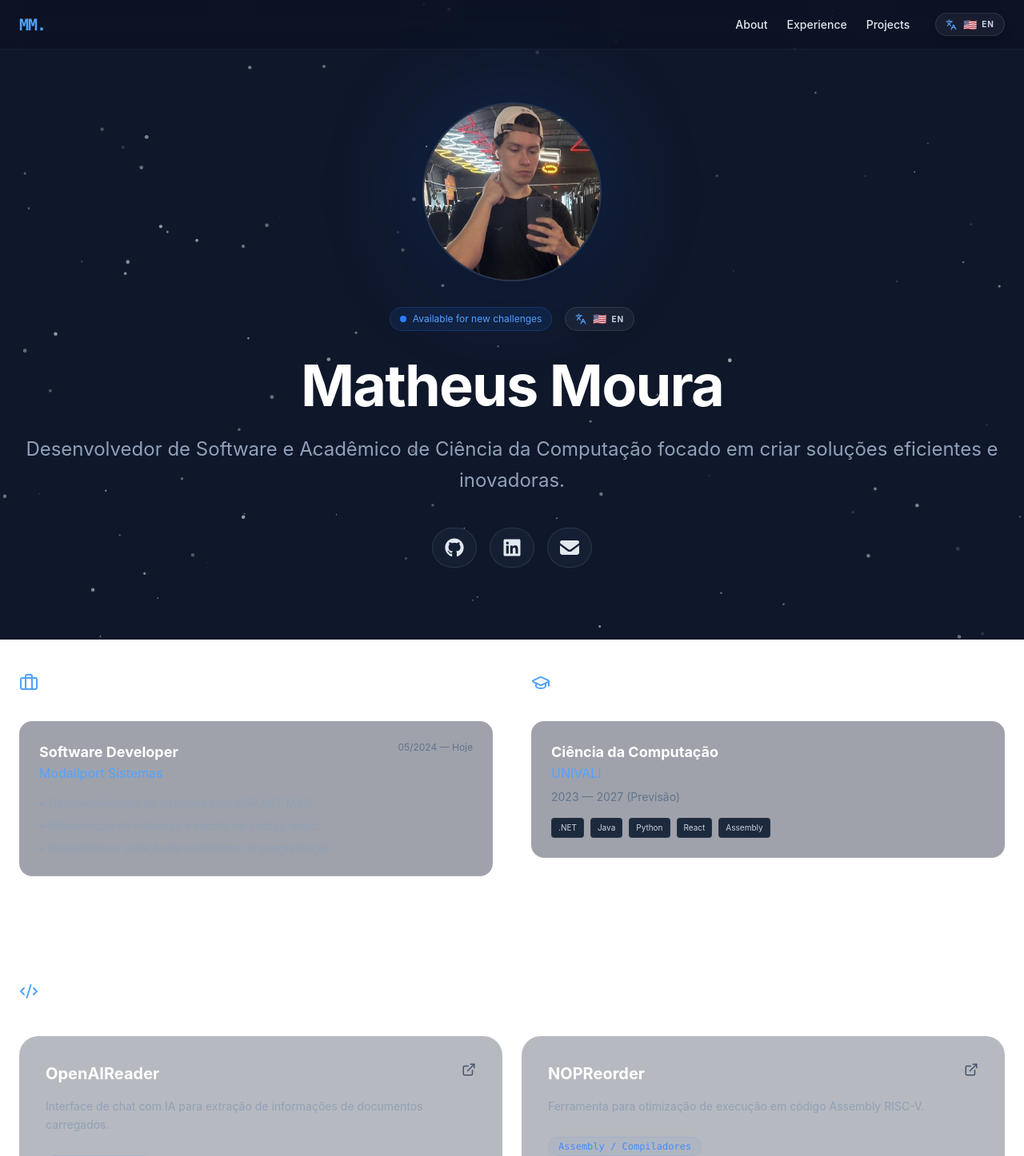
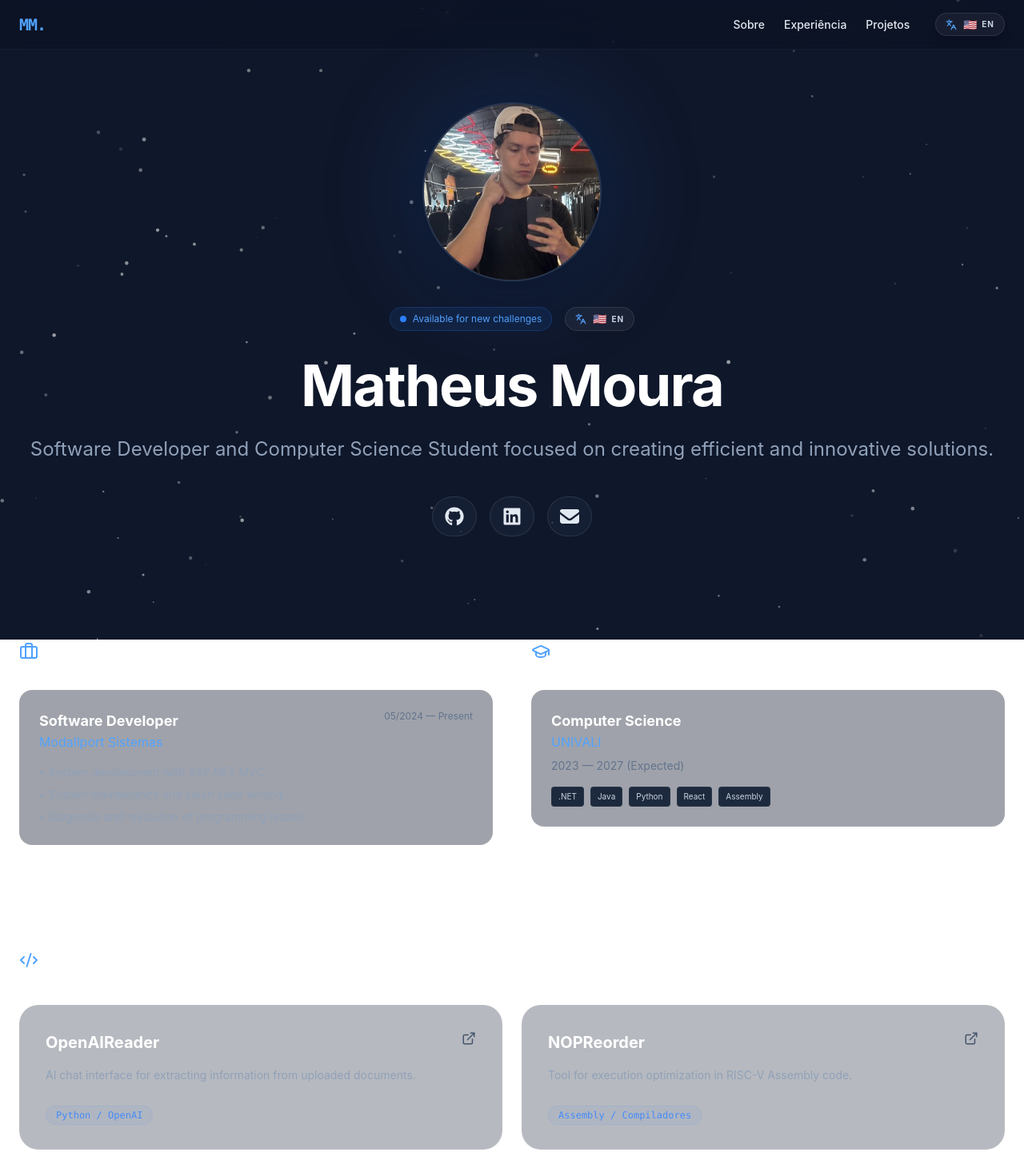
Before and after one commit to MathMoura18/MouraPortfolio, a React (Vite) app: page / in a window 1280 px wide. Shown: the top 1446 px of the page at 80% size. Built offline with nearby package versions, Linux system fonts and the light colour scheme.

Commit message:
traducoes

```diff
--- a/src/i18n.js
+++ b/src/i18n.js
@@ -5,47 +5,91 @@ import LanguageDetector from "i18next-browser-languagedetector";
 const resources = {
   pt: {
     translation: {
-      // Hero / Home
-      welcome: "Desenvolvedor de Software",
       available: "Disponível para novos desafios",
-
-      // Header Nav
-      nav: {
-        about: "Sobre",
-        experience: "Experiência",
-        projects: "Projetos",
+      hero_subtitle:
+        "Desenvolvedor de Software e Acadêmico de Ciência da Computação focado em criar soluções eficientes e inovadoras.",
+      experience: {
+        title: "Experiência Atual",
+        date: "05/2024 — Hoje",
+        job_desc: {
+          1: "Desenvolvimento de sistemas com ASP.NET MVC.",
+          2: "Manutenção de sistemas e escrita de código limpo.",
+          3: "Diagnóstico e solução de problemas de programação.",
+        },
       },
-
-      // Página de Projetos
+      education: {
+        title: "Educação",
+        course: "Ciência da Computação",
+        date: "2023 — 2027 (Previsão)",
+      },
+      projects: {
+        section_title: "Projetos Selecionados",
+        openai: {
+          desc: "Interface de chat com IA para extração de informações de documentos carregados.",
+        },
+        nop: {
+          desc: "Ferramenta para otimização de execução em código Assembly RISC-V.",
+        },
+        cat: {
+          desc: "Site completo e funcional para uma ONG de adoção de gatos.",
+        },
+        beat: {
+          desc: "Minigame de adivinhação de palavras utilizando a API da OpenAI.",
+        },
+        aws: {
+          desc: "Configuração e deploy de portal acadêmico utilizando serviços AWS.",
+        },
+      },
       projects_page: {
         title: "Projetos",
         subtitle:
           "Uma coleção de experimentos, trabalhos acadêmicos e soluções reais desenvolvidas durante minha jornada em Ciência da Computação.",
         filter_by: "Filtrar por:",
         all: "Todos",
+        no_results: "Nenhum projeto encontrado nesta categoria.",
       },
     },
   },
   en: {
     translation: {
-      // Hero / Home
-      welcome: "Software Developer",
       available: "Available for new challenges",
-
-      // Header Nav
-      nav: {
-        about: "About",
-        experience: "Experience",
-        projects: "Projects",
+      hero_subtitle:
+        "Software Developer and Computer Science Student focused on creating efficient and innovative solutions.",
+      experience: {
+        title: "Current Experience",
+        date: "05/2024 — Present",
+        job_desc: {
+          1: "System development with ASP.NET MVC.",
+          2: "System maintenance and clean code writing.",
+          3: "Diagnosis and resolution of programming issues.",
+        },
       },
-
-      // Página de Projetos
+      education: {
+        title: "Education",
+        course: "Computer Science",
+        date: "2023 — 2027 (Expected)",
+      },
+      projects: {
+        section_title: "Selected Projects",
+        openai: {
+          desc: "AI chat interface for extracting information from uploaded documents.",
+        },
+        nop: {
+          desc: "Tool for execution optimization in RISC-V Assembly code.",
+        },
+        cat: { desc: "Full-stack functional website for a cat adoption NGO." },
+        beat: { desc: "Word guessing minigame using the OpenAI API." },
+        aws: {
+          desc: "Configuration and deployment of an academic portal using AWS services.",
+        },
+      },
       projects_page: {
         title: "Projects",
         subtitle:
-          "A collection of experiments, academic work, and real solutions developed during my Computer Science journey.",
+          "A collection of experiments, academic work, and real-world solutions developed during my Computer Science journey.",
         filter_by: "Filter by:",
         all: "All",
+        no_results: "No projects found in this category.",
       },
     },
   },
--- a/src/pages/Home.tsx
+++ b/src/pages/Home.tsx
@@ -12,28 +12,29 @@ import { LanguageButton } from "../components/LanguageButton";
 const Home = () => {
   const { t } = useTranslation();
 
+  // Projetos estruturados para buscar tradução dinamicamente
   const projects = [
     {
       title: "OpenAIReader",
-      desc: "Interface de chat com IA para extração de informações de documentos carregados.",
+      desc: t("projects.openai.desc"),
       tech: "Python / OpenAI",
       link: "https://github.com/MathMoura18/OpenAIReader",
     },
     {
       title: "NOPReorder",
-      desc: "Ferramenta para otimização de execução em código Assembly RISC-V.",
+      desc: t("projects.nop.desc"),
       tech: "Assembly / Compiladores",
       link: "https://github.com/MathMoura18/NOPReorder",
     },
     {
       title: "CatPetunia",
-      desc: "Site completo e funcional para uma ONG de adoção de gatos.",
+      desc: t("projects.cat.desc"),
       tech: "React / Full-stack",
       link: "https://github.com/MathMoura18/CatPetunia",
     },
     {
       title: "TryToBeatChatGPT",
-      desc: "Minigame de adivinhação de palavras utilizando a API da OpenAI.",
+      desc: t("projects.beat.desc"),
       tech: "JavaScript / IA",
       link: "https://github.com/MathMoura18/TryToBeatChatGPT",
     },
@@ -47,7 +48,6 @@ const Home = () => {
       <main className="container mx-auto px-6 pt-32">
         {/* Hero Section */}
         <section className="flex flex-col items-center text-center mb-32">
-          {/* Avatar com estilização aprimorada */}
           <div className="relative mb-8">
             <div className="absolute inset-0 bg-blue-500/20 blur-3xl rounded-full"></div>
             <img
@@ -65,7 +65,6 @@ const Home = () => {
               </span>
               {t("available")}
             </div>
-
             <LanguageButton />
           </div>
 
@@ -73,8 +72,7 @@ const Home = () => {
             Matheus Moura
           </h1>
           <p className="text-xl md:text-2xl text-slate-400 max-w-7xl leading-relaxed">
-            Desenvolvedor de Software e Acadêmico de Ciência da Computação
-            focado em criar soluções eficientes e inovadoras.
+            {t("hero_subtitle")}
           </p>
 
           <div className="flex gap-4 mt-10">
@@ -107,8 +105,8 @@ const Home = () => {
         <section id="experience" className="grid md:grid-cols-2 gap-12 mb-32">
           <div className="space-y-8">
             <h2 className="text-2xl font-bold flex items-center gap-2 text-white">
-              <Briefcase className="text-blue-400" size={24} /> Experiência
-              Atual
+              <Briefcase className="text-blue-400" size={24} />{" "}
+              {t("experience.title")}
             </h2>
             <div className="bg-slate-900/40 border border-white/5 p-6 rounded-2xl">
               <div className="flex justify-between items-start mb-4">
@@ -118,27 +116,30 @@ const Home = () => {
                   </h3>
                   <p className="text-blue-400">Modallport Sistemas</p>
                 </div>
-                <span className="text-xs text-slate-500">05/2024 — Hoje</span>
+                <span className="text-xs text-slate-500">
+                  {t("experience.date")}
+                </span>
               </div>
               <ul className="text-sm text-slate-400 space-y-2">
-                <li>• Desenvolvimento de sistemas com ASP.NET MVC.</li>
-                <li>• Manutenção de sistemas e escrita de código limpo.</li>
-                <li>• Diagnóstico e solução de problemas de programação.</li>
+                <li>• {t("experience.job_desc.1")}</li>
+                <li>• {t("experience.job_desc.2")}</li>
+                <li>• {t("experience.job_desc.3")}</li>
               </ul>
             </div>
           </div>
 
           <div className="space-y-8">
             <h2 className="text-2xl font-bold flex items-center gap-2 text-white">
-              <GraduationCap className="text-blue-400" size={24} /> Educação
+              <GraduationCap className="text-blue-400" size={24} />{" "}
+              {t("education.title")}
             </h2>
             <div className="bg-slate-900/40 border border-white/5 p-6 rounded-2xl">
               <h3 className="text-lg font-bold text-white">
-                Ciência da Computação
+                {t("education.course")}
               </h3>
               <p className="text-blue-400">UNIVALI</p>
               <p className="text-sm text-slate-500 mt-2">
-                2023 — 2027 (Previsão)
+                {t("education.date")}
               </p>
               <div className="flex gap-2 mt-4 flex-wrap">
                 {[".NET", "Java", "Python", "React", "Assembly"].map(
@@ -159,7 +160,8 @@ const Home = () => {
         {/* Projetos */}
         <section id="projects" className="pb-32">
           <h2 className="text-2xl font-bold flex items-center gap-2 text-white mb-10">
-            <Code2 className="text-blue-400" size={24} /> Projetos Selecionados
+            <Code2 className="text-blue-400" size={24} />{" "}
+            {t("projects.section_title")}
           </h2>
           <div className="grid grid-cols-1 md:grid-cols-2 gap-6">
             {projects.map((project) => (
@@ -190,7 +192,6 @@ const Home = () => {
           </div>
         </section>
       </main>
-
       <Footer />
     </div>
   );
--- a/src/pages/Projects.tsx
+++ b/src/pages/Projects.tsx
@@ -1,51 +1,63 @@
-import { useState } from "react";
+import { useState, useEffect } from "react";
 import { ExternalLink, Code2, Filter } from "lucide-react";
 import Background from "../components/Background";
 import { Header } from "../components/Header";
 import { Footer } from "../components/Footer";
+import { useTranslation } from "react-i18next";
 
 const Projects = () => {
+  const { t } = useTranslation();
   const [filter, setFilter] = useState("Todos");
+  const [animate, setAnimate] = useState(true);
+
+  // Efeito para disparar a animação toda vez que o filtro mudar
+  useEffect(() => {
+    setAnimate(false);
+    const timer = setTimeout(() => setAnimate(true), 10);
+    return () => clearTimeout(timer);
+  }, [filter]);
 
   const allProjects = [
     {
       title: "OpenAIReader",
-      desc: "Interface de chat com IA para extração de informações de documentos carregados.",
+      desc: t("projects.openai.desc"),
       tech: ["Python", "OpenAI"],
       category: "IA",
       link: "https://github.com/MathMoura18/OpenAIReader",
     },
     {
       title: "NOPReorder",
-      desc: "Ferramenta para otimização de execução em código Assembly RISC-V.",
+      desc: t("projects.nop.desc"),
       tech: ["Assembly", "C"],
       category: "Compiladores",
       link: "https://github.com/MathMoura18/NOPReorder",
     },
     {
       title: "CatPetunia",
-      desc: "Site completo e funcional para uma ONG de adoção de gatos.",
+      desc: t("projects.cat.desc"),
       tech: ["React", "Node.js", "Tailwind"],
       category: "Web",
       link: "https://github.com/MathMoura18/CatPetunia",
     },
     {
       title: "TryToBeatChatGPT",
-      desc: "Minigame de adivinhação de palavras utilizando a API da OpenAI.",
+      desc: t("projects.beat.desc"),
       tech: ["JavaScript", "OpenAI"],
       category: "IA",
       link: "https://github.com/MathMoura18/TryToBeatChatGPT",
     },
     {
       title: "AWS Univali Portal",
-      desc: "Configuração e deploy de portal acadêmico utilizando serviços AWS.",
+      desc: t(
+        "projects.aws.desc",
+        "Configuração e deploy de portal acadêmico utilizando serviços AWS.",
+      ),
       tech: ["Cloud", "AWS", "Vite"],
       category: "Infra",
       link: "#",
     },
   ];
 
-  // Filtros criativos: Mistura de Categorias e Techs principais
   const filterOptions = [
     "Todos",
     "IA",
@@ -70,11 +82,11 @@ const Projects = () => {
       <main className="container mx-auto px-6 pt-32 pb-20">
         <header className="mb-16">
           <h1 className="text-4xl md:text-6xl font-bold text-white mb-4 tracking-tight">
-            Projetos<span className="text-blue-500">.</span>
+            {t("projects_page.title")}
+            <span className="text-blue-500">.</span>
           </h1>
           <p className="text-slate-400 text-lg max-w-2xl">
-            Uma coleção de experimentos, trabalhos acadêmicos e soluções reais
-            desenvolvidas durante minha jornada em Ciência da Computação.
+            {t("projects_page.subtitle")}
           </p>
         </header>
 
@@ -82,7 +94,7 @@ const Projects = () => {
         <div className="flex flex-col md:flex-row md:items-center justify-between gap-6 mb-12">
           <div className="flex items-center gap-2 text-sm text-slate-400">
             <Filter size={16} className="text-blue-500" />
-            <span>Filtrar por:</span>
+            <span>{t("projects_page.filter_by")}</span>
           </div>
 
           <div className="flex flex-wrap gap-2">
@@ -96,17 +108,20 @@ const Projects = () => {
                     : "bg-slate-900/40 border-white/5 text-slate-400 hover:border-white/20 cursor-pointer"
                 }`}
               >
-                {option}
+                {option === "Todos" ? t("projects_page.all") : option}
               </button>
             ))}
           </div>
         </div>
 
-        {/* Grid de Projetos */}
-        <div className="grid grid-cols-1 md:grid-cols-2 lg:grid-cols-3 gap-6">
-          {filteredProjects.map((project) => (
+        {/* Grid de Projetos com Animação */}
+        <div
+          className={`grid grid-cols-1 md:grid-cols-2 lg:grid-cols-3 gap-6 transition-all duration-500 ${animate ? "opacity-100 translate-y-0" : "opacity-0 translate-y-4"}`}
+        >
+          {filteredProjects.map((project, index) => (
             <div
               key={project.title}
+              style={{ transitionDelay: `${index * 50}ms` }} // Efeito cascata
               className="group relative flex flex-col bg-slate-900/30 border border-white/5 p-6 rounded-3xl hover:bg-slate-800/40 hover:border-blue-500/30 transition-all duration-500"
             >
               <div className="flex justify-between items-start mb-6">
@@ -132,12 +147,12 @@ const Projects = () => {
               </p>
 
               <div className="flex flex-wrap gap-2 mt-auto">
-                {project.tech.map((t) => (
+                {project.tech.map((techName) => (
                   <span
-                    key={t}
+                    key={techName}
                     className="text-[10px] uppercase tracking-wider font-semibold px-2.5 py-1 rounded-md bg-slate-950/50 text-blue-400/80 border border-blue-500/10"
                   >
-                    {t}
+                    {techName}
                   </span>
                 ))}
               </div>
@@ -145,12 +160,9 @@ const Projects = () => {
           ))}
         </div>
 
-        {/* Feedback caso não encontre projetos no filtro */}
         {filteredProjects.length === 0 && (
           <div className="text-center py-20">
-            <p className="text-slate-500">
-              Nenhum projeto encontrado nesta categoria.
-            </p>
+            <p className="text-slate-500">{t("projects_page.no_results")}</p>
           </div>
         )}
       </main>
```
